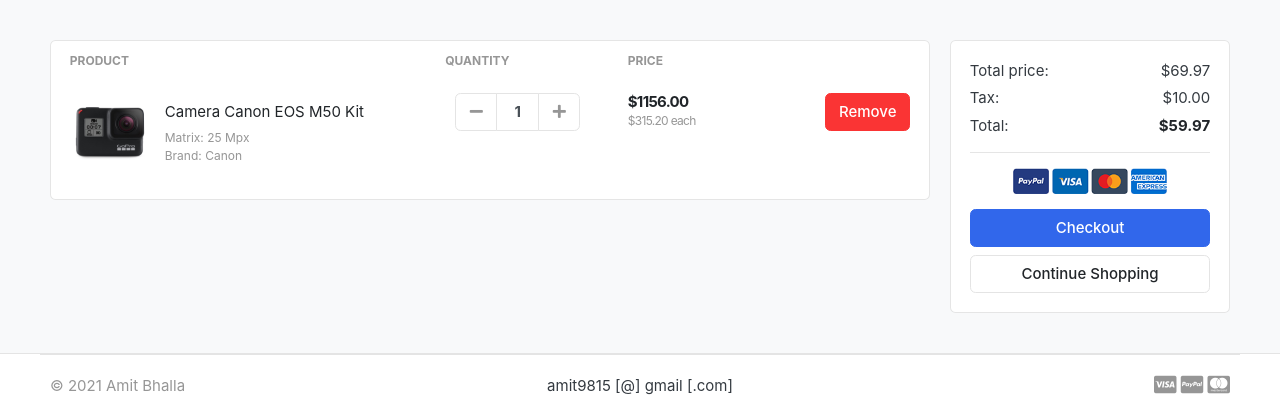
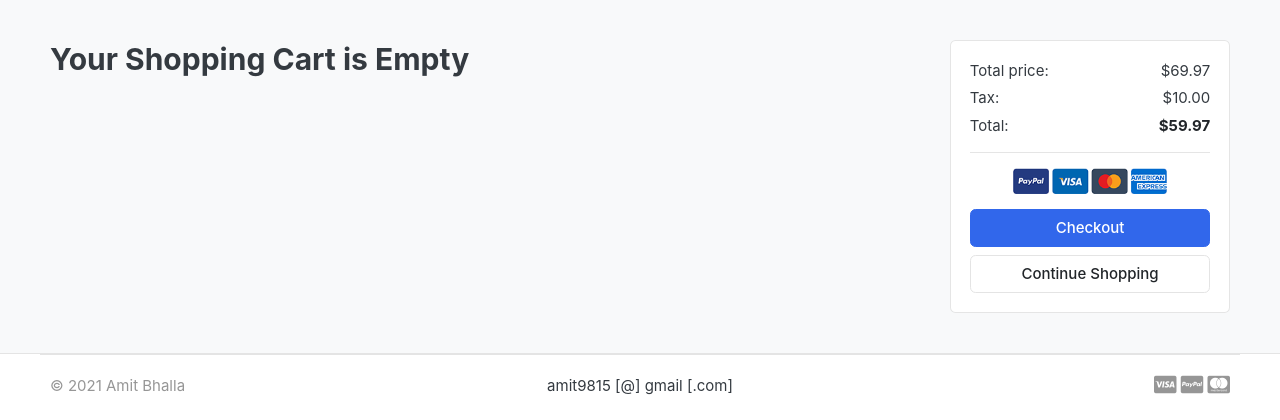
Before and after one commit to amitbhalla/gcart, a Django app: page /cart/ in a window 1280 px wide. Shown: the part 80-500 px from the top of the page. Run offline with Django 3.2, Linux system fonts and the light colour scheme; tables that the repository leaves empty hold one stand-in row (values such as "Sample post"); some libraries are stand-ins or nearby versions; some web fonts are replaced.

Commit message:
Dynamic cart page population

```diff
--- a/gcartapp/cart/templates/cart/cart.html
+++ b/gcartapp/cart/templates/cart/cart.html
@@ -1,6 +1,6 @@
 {% extends 'base.html' %}
 {% load static %}
-
+{% load humanize %}
 {% block content %}
 
 
@@ -11,7 +11,9 @@
 
         <div class="row">
             <aside class="col-lg-9">
+                {% if cart_items %}
                 <div class="card">
+
                     <table class="table table-borderless table-shopping-cart">
                         <thead class="text-muted">
                             <tr class="small text-uppercase">
@@ -21,14 +23,16 @@
                                 <th scope="col" class="text-right" width="200"> </th>
                             </tr>
                         </thead>
+
                         <tbody>
+                            {% for cart_item in cart_items %}
                             <tr>
                                 <td>
                                     <figure class="itemside align-items-center">
-                                        <div class="aside"><img src="{% static 'home/images/items/11.jpg' %}"
-                                                class="img-sm"></div>
+                                        <div class="aside"><img src="{{ cart_item.product.image.url }}" class="img-sm">
+                                        </div>
                                         <figcaption class="info">
-                                            <a href="#" class="title text-dark">Camera Canon EOS M50 Kit</a>
+                                            <a href="#" class="title text-dark">{{ cart_item.product.product_name }}</a>
                                             <p class="text-muted small">Matrix: 25 Mpx <br> Brand: Canon</p>
                                         </figcaption>
                                     </figure>
@@ -41,7 +45,7 @@
                                                 <button class="btn btn-light" type="button" id="button-plus"> <i
                                                         class="fa fa-minus"></i> </button>
                                             </div>
-                                            <input type="text" class="form-control" value="1">
+                                            <input type="text" class="form-control" value="{{ cart_item.quantity }}">
                                             <div class="input-group-append">
                                                 <button class="btn btn-light" type="button" id="button-minus"> <i
                                                         class="fa fa-plus"></i> </button>
@@ -51,7 +55,7 @@
                                 </td>
                                 <td>
                                     <div class="price-wrap">
-                                        <var class="price">$1156.00</var>
+                                        <var class="price">${{ cart_item.product.price|intcomma }}</var>
                                         <small class="text-muted"> $315.20 each </small>
                                     </div> <!-- price-wrap .// -->
                                 </td>
@@ -59,11 +63,14 @@
                                     <a href="" class="btn btn-danger"> Remove</a>
                                 </td>
                             </tr>
+                            {% endfor %}
 
                         </tbody>
                     </table>
                 </div> <!-- card.// -->
-
+                {% else %}
+                <h2>Your Shopping Cart is Empty</h2>
+                {% endif %}
             </aside> <!-- col.// -->
             <aside class="col-lg-3">
 
--- a/gcartapp/cart/views.py
+++ b/gcartapp/cart/views.py
@@ -33,8 +33,25 @@
 
 
 class CartView(base.View):
-    def get(self, request):
+    def get(
+        self, request, total=0, quantity=0, cart_items=None, cart_item=None
+    ):
+
+        try:
+            cart = Cart.objects.get(cart_id=get_session_id(request))
+            cart_items = CartItem.objects.filter(cart=cart, is_active=True)
+
+            for cart_item in cart_items:
+                total += cart_item.product.price * cart_item.quantity
+                quantity += cart_item.quantity
+
+        except (Cart.DoesNotExist, CartItem.DoesNotExist):
+            pass
+
         context = {
-            "products": "cart",
+            "total": total,
+            "quantity": quantity,
+            "cart_items": cart_items,
         }
+        print(context)
         return render(request, "cart/cart.html", context)
```
Also changed, not shown: gcartapp/store/templates/store/store.html (+7 -1 lines).
